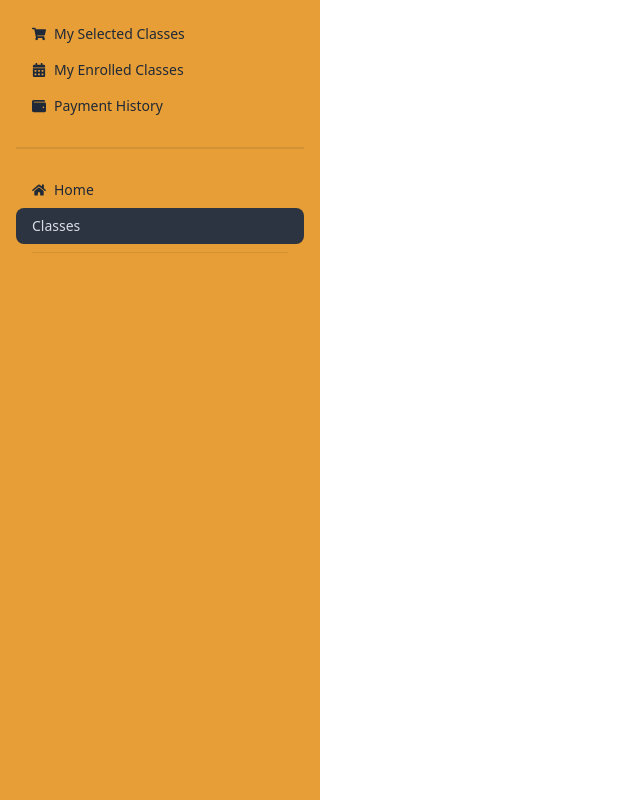
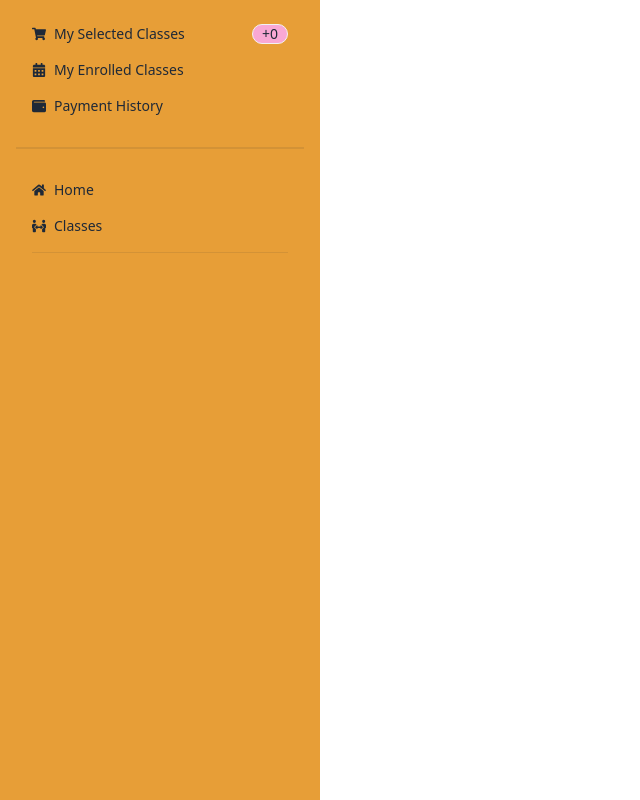
Before and after one commit to nazmunnaharnijhum/summer-camp-client, a React (Vite) app: page /dashboard in a window 1280 px wide. Shown: the whole page, without its empty margins (0-640 px from the left). Built offline with nearby package versions, Linux system fonts and the light colour scheme; no server answers; sample sign-in values are in the browser's storage.

Commit message:
created user

```diff
--- a/src/Layout/Dashboard.jsx
+++ b/src/Layout/Dashboard.jsx
@@ -1,7 +1,9 @@
-import { FaCalendarAlt, FaHome, FaShoppingCart, FaWallet } from "react-icons/fa";
+import { FaCalendarAlt, FaHome,  FaPeopleArrows,  FaShoppingCart, FaWallet } from "react-icons/fa";
 import { NavLink, Outlet } from "react-router-dom";
+import useCart from "../hooks/useCart";
 
 const Dashboard = () => {
+    const [cart] = useCart();
     return (
         <div className="drawer lg:drawer-open ">
   <input id="my-drawer-2" type="checkbox" className="drawer-toggle" />
@@ -15,12 +17,16 @@ const Dashboard = () => {
     <label htmlFor="my-drawer-2" className="drawer-overlay"></label>
     <ul className="menu p-4 w-80 h-full">
       {/* Sidebar content here */}
-      <li><NavLink to="/dashboard/mycart"><FaShoppingCart></FaShoppingCart> My Selected Classes</NavLink></li>
+      <li>
+        <NavLink to="/dashboard/mycart"><FaShoppingCart></FaShoppingCart> My Selected Classes<span className="badge bg-pink-300">+{cart?.length || 0}</span>
+        </NavLink>
+
+        </li>
       <li><NavLink to="/dashboard/enrolled"><FaCalendarAlt></FaCalendarAlt> My Enrolled Classes</NavLink></li>
       <li><NavLink to="/dashboard/myhistory"><FaWallet></FaWallet>Payment History</NavLink></li>
       <div className="divider"></div>
       <li><NavLink to="/"><FaHome></FaHome>Home</NavLink></li>
-      <li><NavLink> Classes</NavLink></li>
+      <li><NavLink to="/classes"><FaPeopleArrows></FaPeopleArrows> Classes</NavLink></li>
       <li></li>
     </ul>
 
--- a/src/Routes/Routes.jsx
+++ b/src/Routes/Routes.jsx
@@ -48,7 +48,7 @@ import MyCart from "../pages/Dashboard/MyCart/MyCart";
     },
     {
       path: 'dashboard',
-      element: <Dashboard></Dashboard>,
+      element: <PrivateRoute><Dashboard></Dashboard></PrivateRoute>,
       children: [
         {
           path: 'mycart',
--- a/src/pages/SignUp/SignUp.jsx
+++ b/src/pages/SignUp/SignUp.jsx
@@ -10,15 +10,25 @@ const SignUp = () => {
   const navigate = useNavigate();
 
   const onSubmit = (data) => {
-    console.log(data);
+
     createUser(data.email, data.password)
       .then((result) => {
         const loggedUser = result.user;
         console.log(loggedUser);
         updateUserProfile(data.name, data.photoURL)
         .then(() => {
-            console.log('user profile info updated');
-            reset();
+          const saveUser = {name: data.name, email: data.email}
+          fetch('http://localhost:5000/users', {
+            method: 'POST',
+            headers: {
+              'content-type': 'application/json'
+            },
+            body: JSON.stringify(saveUser)
+          })
+          .then(res => res.json())
+          .then(data => {
+            if(data.insertedId){
+              reset();
             Swal.fire({
                 position: 'top-end',
                 icon: 'success',
@@ -27,6 +37,10 @@ const SignUp = () => {
                 timer: 1500
               });
               navigate('/');
+            }
+          })
+
+
         })
         .catch(error => console.log(error))
       });
```
